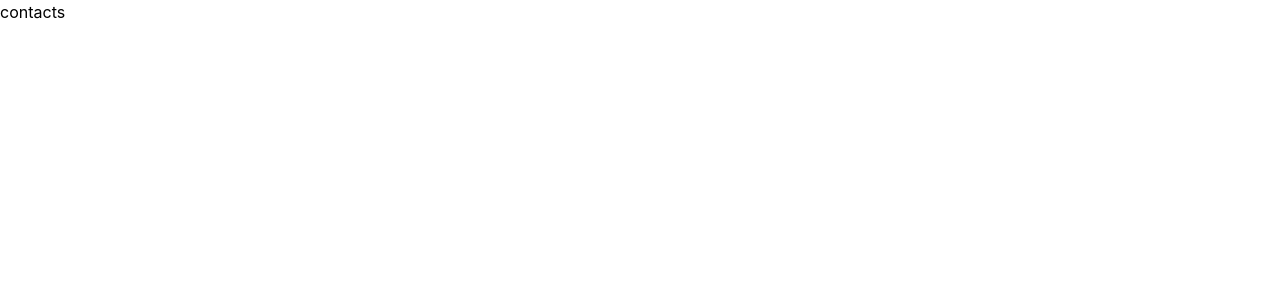
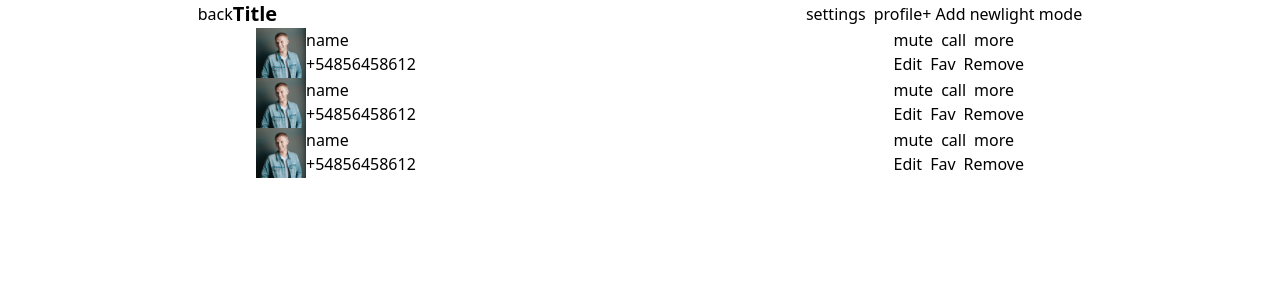
Before and after one commit to DavidMehari/ux-developer-challenge, a Next.js app: page /contacts in a window 1280 px wide. Shown: the top 300 px of the page. Built offline with nearby package versions, Linux system fonts and the light colour scheme.

Commit message:
contacts page basic html wireframe done

```diff
--- a/pages/contacts.tsx
+++ b/pages/contacts.tsx
@@ -1,9 +1,112 @@
-import { NextPage } from "next"
+import { NextPage } from 'next';
 
 const Contacts: NextPage = () => {
   return (
-    <div>contacts</div>
-  )
-}
+    <>
+      <div id="contacts-header" className="flex justify-center">
+        <button>back</button>
+        <div
+          id="contacts-headline"
+          className="max-w-screen-md w-screen flex justify-between items-center"
+        >
+          <div id="contacts-title" className="text-xl font-bold">
+            Title
+          </div>
+          <div id="contacts-menu" className="flex">
+            <div id="secondary-btns" className="flex gap-2">
+              <button>settings</button>
+              <button>profile</button>
+            </div>
+            <button>+ Add new</button>
+          </div>
+        </div>
+        <button>light mode</button>
+      </div>
 
-export default Contacts
+      <div id="contact-list" className="max-w-screen-md w-screen mx-auto">
+        <ul>
+          <li className="flex justify-between">
+            <div id="contact-info" className="flex">
+              <div id="contacts-avatar">
+                <img src="../images/Jake.png" alt="prof" width={50} height={50} />
+              </div>
+              <div id="contact-details">
+                <h3>name</h3>
+                <p>+54856458612</p>
+              </div>
+            </div>
+            <div id="contact-list-item-menu">
+              <div id="contact-list-item-menu-main" className="flex gap-2">
+                <button className="">mute</button>
+                <button>call</button>
+                <button>more</button>
+              </div>
+              <div
+                id="contact-list-item-menu-dropdown-more"
+                className="flex gap-2"
+              >
+                <button>Edit</button>
+                <button>Fav</button>
+                <button>Remove</button>
+              </div>
+            </div>
+          </li>
+          <li className="flex justify-between">
+            <div id="contact-info" className="flex">
+              <div id="avatar">
+                <img src="../images/Jake.png" alt="prof" width={50} height={50} />
+              </div>
+              <div id="contact-details">
+                <h3>name</h3>
+                <p>+54856458612</p>
+              </div>
+            </div>
+            <div id="contact-list-item-menu">
+              <div id="contact-list-item-menu-main" className="flex gap-2">
+                <button className="">mute</button>
+                <button>call</button>
+                <button>more</button>
+              </div>
+              <div
+                id="contact-list-item-menu-dropdown-more"
+                className="flex gap-2"
+              >
+                <button>Edit</button>
+                <button>Fav</button>
+                <button>Remove</button>
+              </div>
+            </div>
+          </li>
+          <li className="flex justify-between">
+            <div id="contact-info" className="flex">
+              <div id="avatar">
+                <img src="../images/Jake.png" alt="prof" width={50} height={50} />
+              </div>
+              <div id="contact-details">
+                <h3>name</h3>
+                <p>+54856458612</p>
+              </div>
+            </div>
+            <div id="contact-list-item-menu">
+              <div id="contact-list-item-menu-main" className="flex gap-2">
+                <button className="">mute</button>
+                <button>call</button>
+                <button>more</button>
+              </div>
+              <div
+                id="contact-list-item-menu-dropdown-more"
+                className="flex gap-2"
+              >
+                <button>Edit</button>
+                <button>Fav</button>
+                <button>Remove</button>
+              </div>
+            </div>
+          </li>
+        </ul>
+      </div>
+    </>
+  );
+};
+
+export default Contacts;
--- a/styles/globals.css
+++ b/styles/globals.css
@@ -1,30 +1,3 @@
 @tailwind base;
 @tailwind components;
 @tailwind utilities;
-
-html,
-body {
-  padding: 0;
-  margin: 0;
-  font-family: -apple-system, BlinkMacSystemFont, Segoe UI, Roboto, Oxygen,
-    Ubuntu, Cantarell, Fira Sans, Droid Sans, Helvetica Neue, sans-serif;
-}
-
-a {
-  color: inherit;
-  text-decoration: none;
-}
-
-* {
-  box-sizing: border-box;
-}
-
-@media (prefers-color-scheme: dark) {
-  html {
-    color-scheme: dark;
-  }
-  body {
-    color: white;
-    background: black;
-  }
-}
```
